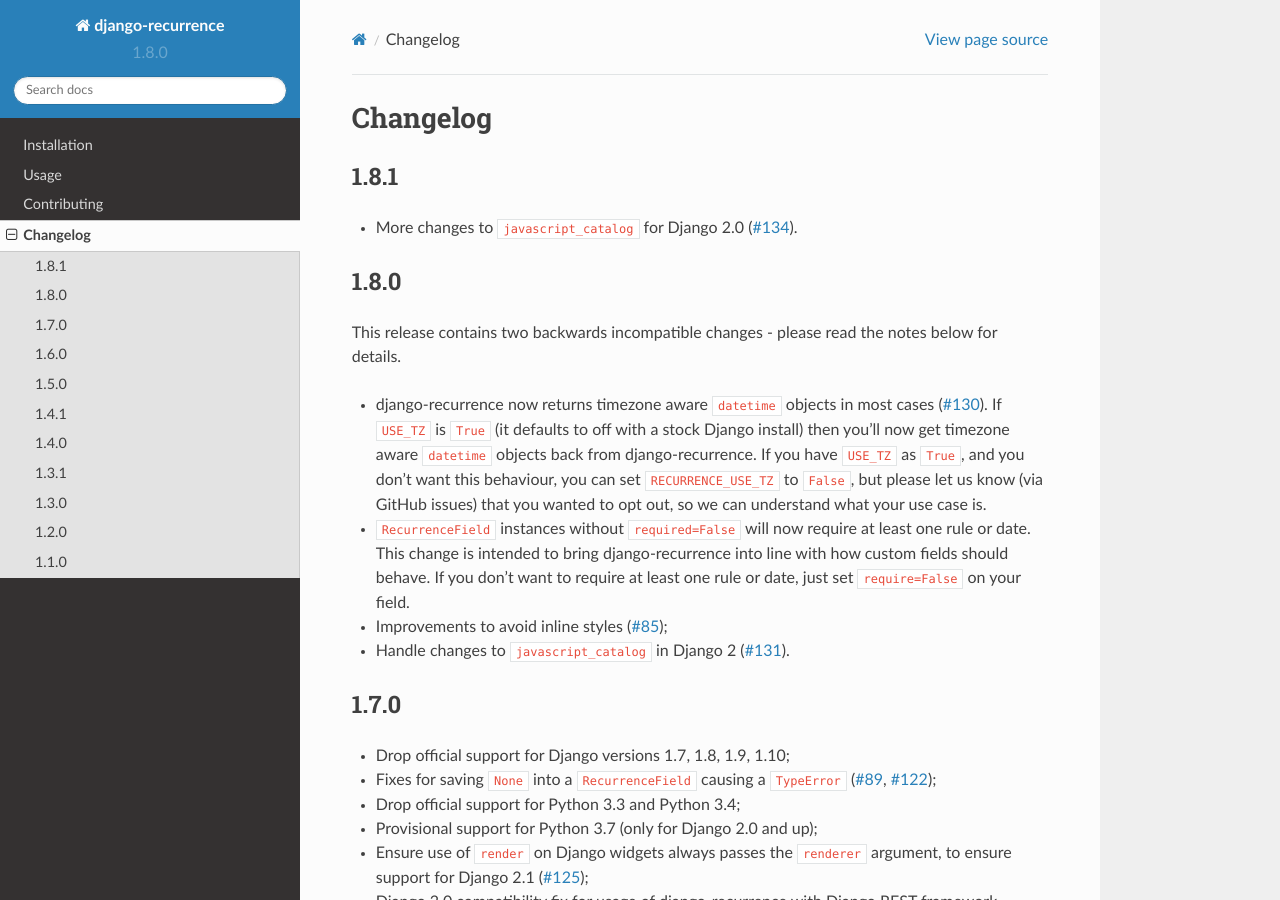
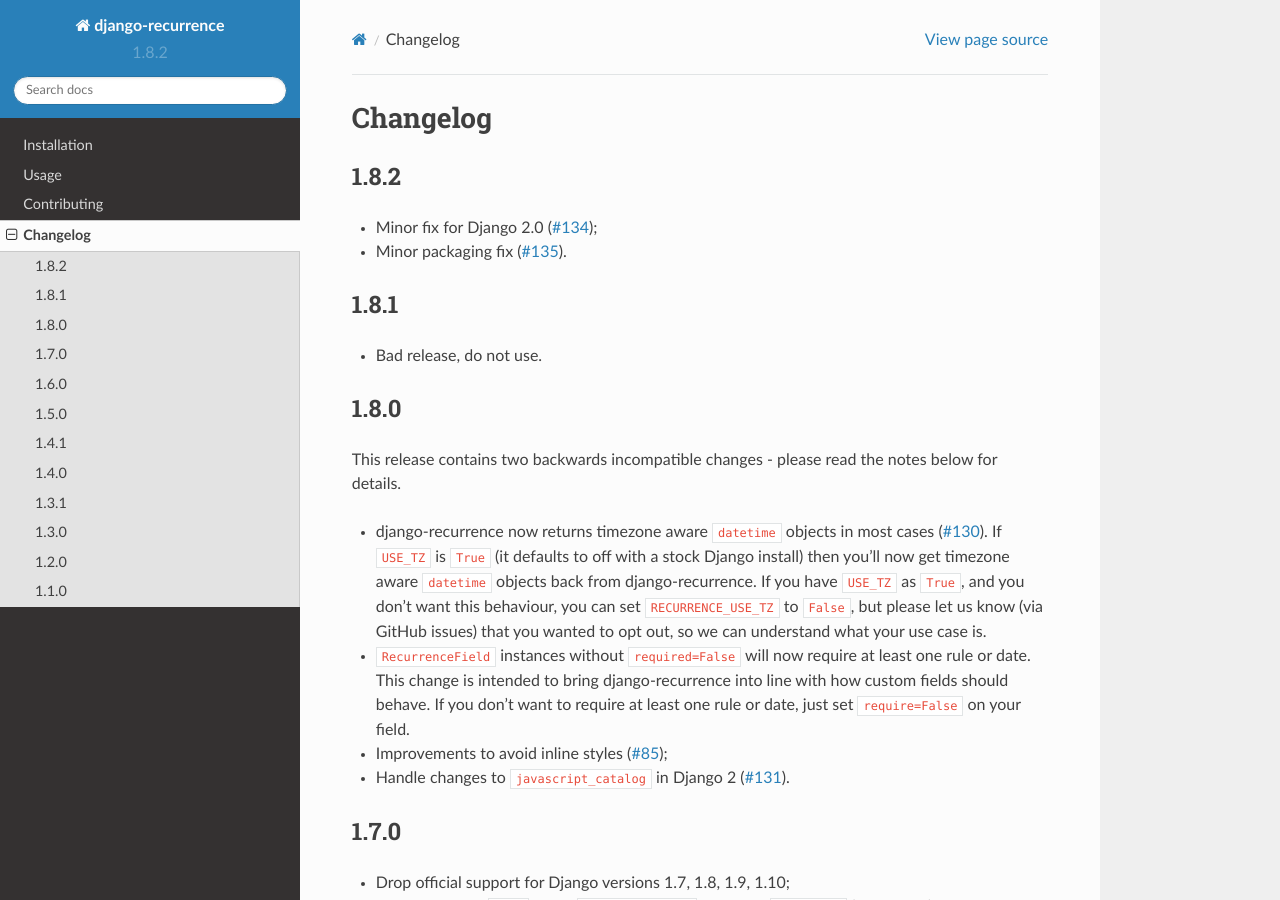
Before and after one commit to jazzband/django-recurrence, a Sphinx documentation site: the page built from docs/changelog.rst, in a window 1280 px wide and 900 px high. Built offline with Sphinx 7.4.7 and the Read the Docs theme 2.0.0, drawn with Linux system fonts in a browser that asks for light colours.

Commit message:
Version bump to 1.8.2
1.8.1 pushed local changes which weren't merged, and missed the changes
that were intended to be in 1.8.1.

```diff
--- a/docs/changelog.rst
+++ b/docs/changelog.rst
@@ -1,11 +1,16 @@
 Changelog
 =========
+
+1.8.2
+-----
+
+* Minor fix for Django 2.0 (:issue:`134`);
+* Minor packaging fix (:issue:`135`).
 
 1.8.1
 -----
 
-* More changes to ``javascript_catalog`` for Django 2.0
-  (:issue:`134`).
+* Bad release, do not use.
 
 1.8.0
 -----
--- a/docs/conf.py
+++ b/docs/conf.py
@@ -61,9 +61,9 @@ copyright = u"2014, django-recurrence developers"
 # built documents.
 #
 # The short X.Y version.
-version = "1.8.0"
+version = "1.8.2"
 # The full version, including alpha/beta/rc tags.
-release = "1.8.0"
+release = "1.8.2"
 
 # The language for content autogenerated by Sphinx. Refer to documentation
 # for a list of supported languages.
--- a/setup.py
+++ b/setup.py
@@ -38,7 +38,7 @@ else:
 
 setup(
     name="django-recurrence",
-    version="1.8.0",
+    version="1.8.2",
     license="BSD",
     description="Django utility wrapping dateutil.rrule",
     author="Tamas Kemenczy",
```
